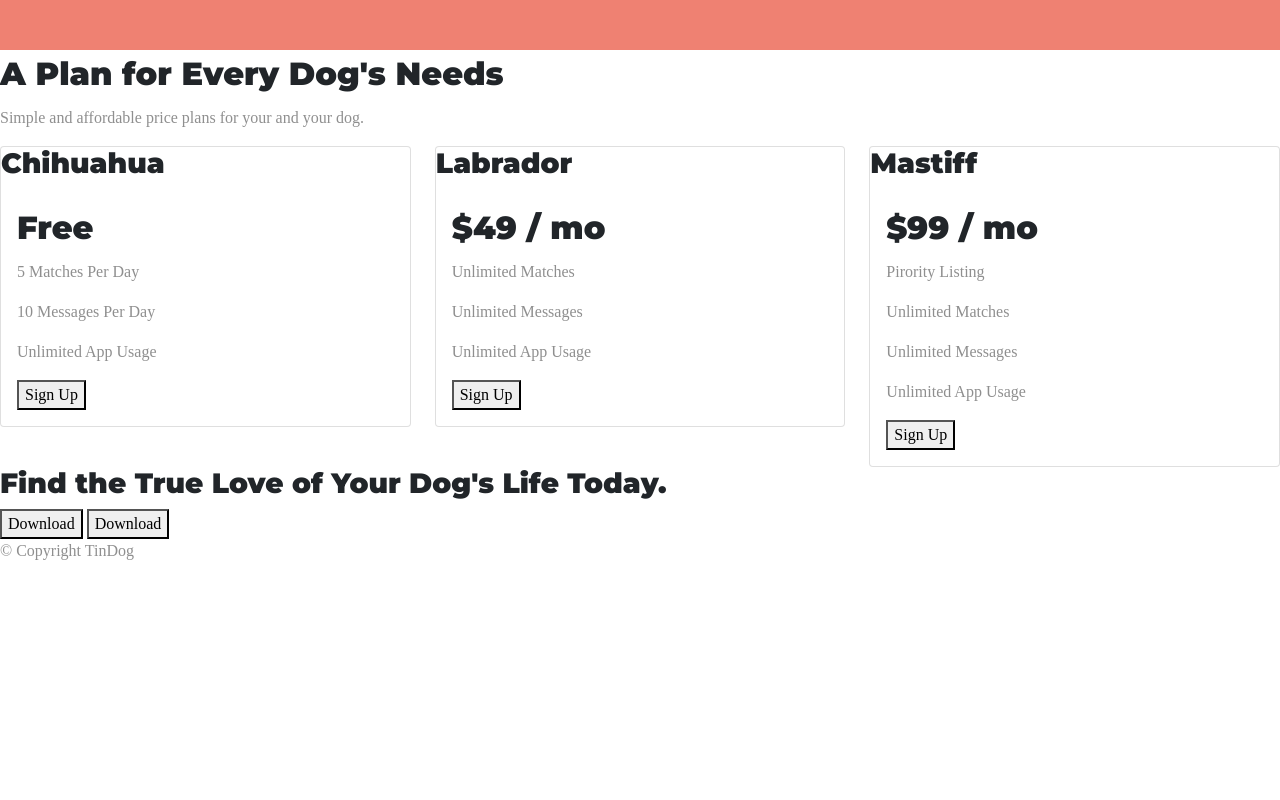
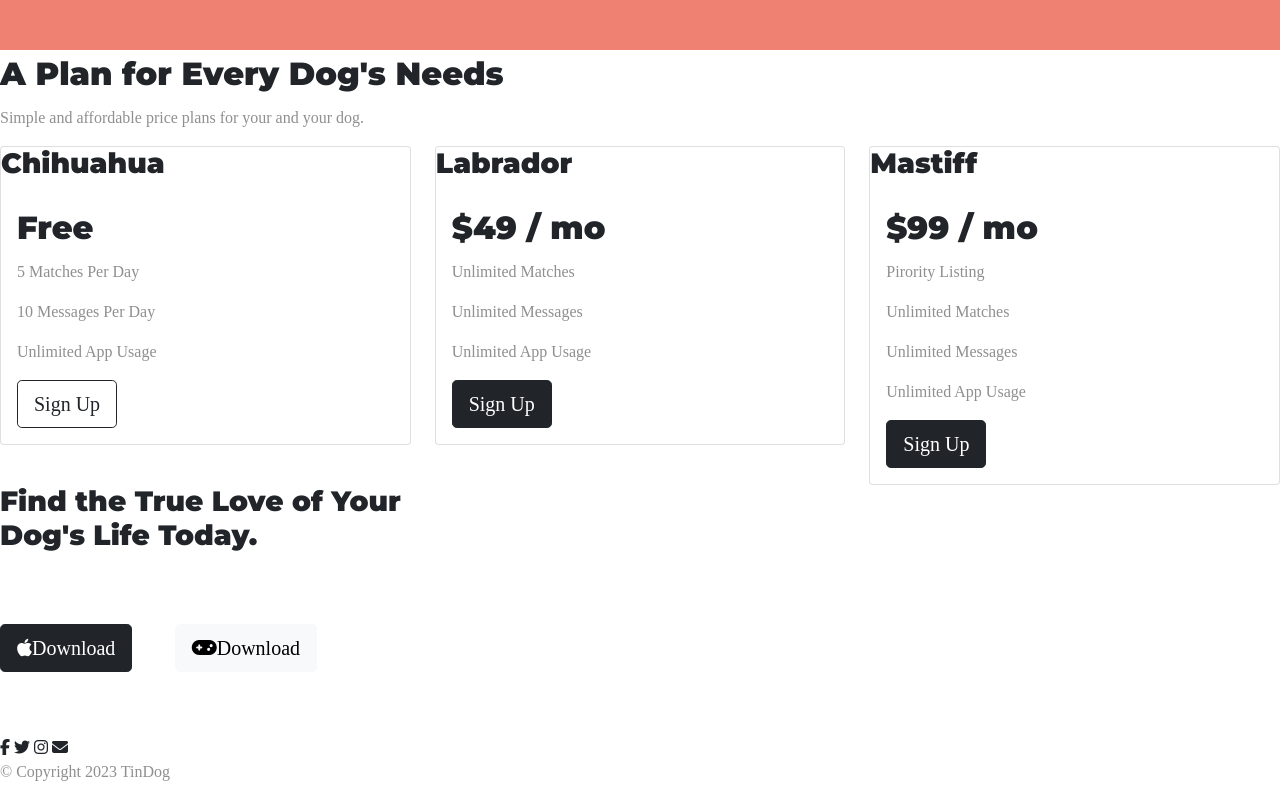
Before and after one commit to RenataKakolewska/TingDog, a plain HTML site: page index.html in a window 1280 px wide. Shown: the part 1998-2798 px from the top of the page. Before the commit the page ends 2577 px from the top, so only its background shows below. Drawn offline with nearby package versions, Linux system fonts and the light colour scheme.

Commit message:
Add files via upload

```diff
--- a/index.html
+++ b/index.html
@@ -151,7 +151,7 @@
     <p>Simple and affordable price plans for your and your dog.</p>
     <div class="row">
 
-      <div class="col">
+      <div class="pricing-column col-lg-4 col-md-6 col">
         <div class="card">
           <div class="card-holder">
             <h3>Chihuahua</h3>
@@ -161,12 +161,12 @@
             <p>5 Matches Per Day</p>
             <p>10 Messages Per Day</p>
             <p>Unlimited App Usage</p>
-            <button type="button">Sign Up</button>
+            <button type="button" class="btn btn-outline-dark btn-lg">Sign Up</button>
           </div>
         </div>
       </div>
 
-      <div class="col">
+      <div class="pricing-column col-lg-4 col-md-6">
         <div class="card">
 
           <div class="card-holder">
@@ -177,12 +177,12 @@
             <p>Unlimited Matches</p>
             <p>Unlimited Messages</p>
             <p>Unlimited App Usage</p>
-            <button type="button">Sign Up</button>
+            <button type="button" class="btn btn-dark btn-lg">Sign Up</button>
           </div>
         </div>
       </div>
 
-      <div class="col">
+      <div class="pricing-column col-lg-4 col-md-12">
         <div class="card">
           <div class="card-holder">
             <h3>Mastiff</h3>
@@ -193,7 +193,7 @@
             <p>Unlimited Matches</p>
             <p>Unlimited Messages</p>
             <p>Unlimited App Usage</p>
-            <button type="button">Sign Up</button>
+            <button type="button" class="btn btn-dark btn-lg">Sign Up</button>
           </div>
         </div>
       </div>
@@ -205,24 +205,28 @@
 
   <!-- Call to Action -->
 
+
   <section id="cta">
 
-    <h3>Find the True Love of Your Dog's Life Today.</h3>
-    <button type="button">Download</button>
-    <button type="button">Download</button>
-
-  </section>
+    <h3 class="cta-heading">Find the True Love of Your <br>
+       Dog's Life Today.</h3>
+    <button class="btn btn-dark btn-lg download-button" type="button"><i class="fa fa-brands fa-apple"></i>Download</button>
+    <button class="btn btn-light btn-lg download-button" type="button"><i class="fa fga-solid fa-gamepad"></i>Download</button>
 
 
+</section>
   <!-- Footer -->
+  <div class="footer">
 
-  <footer id="footer">
+    <i class="fa fa-brands fa-facebook social-icon"></i>
+    <i class="fa fa-brands fa-twitter social-icon"></i>
+    <i class="fa fa-brands fa-instagram social-icon"></i>
+    <i class="fa fa-solid fa-envelope social-icon"></i>
+    <p>© Copyright 2023 TinDog</p>
+  </div>
+    </footer>
 
-    <p>© Copyright TinDog</p>
-
-  </footer>
-
-  <script src="https://cdn.jsdelivr.net/npm/bootstrap@5.3.2/dist/js/bootstrap.bundle.min.js"></script>
+    <script src="https://cdn.jsdelivr.net/npm/bootstrap@5.3.2/dist/js/bootstrap.bundle.min.js"></script>
 </body>
 
 </html>
```
